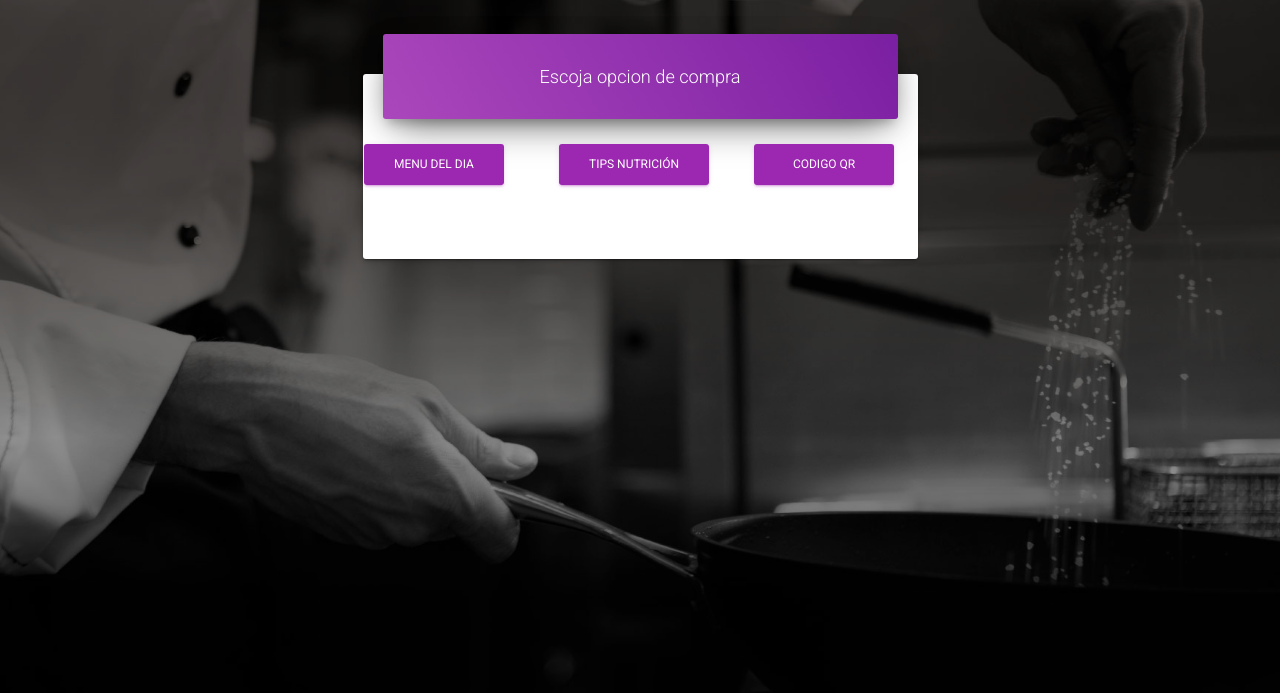
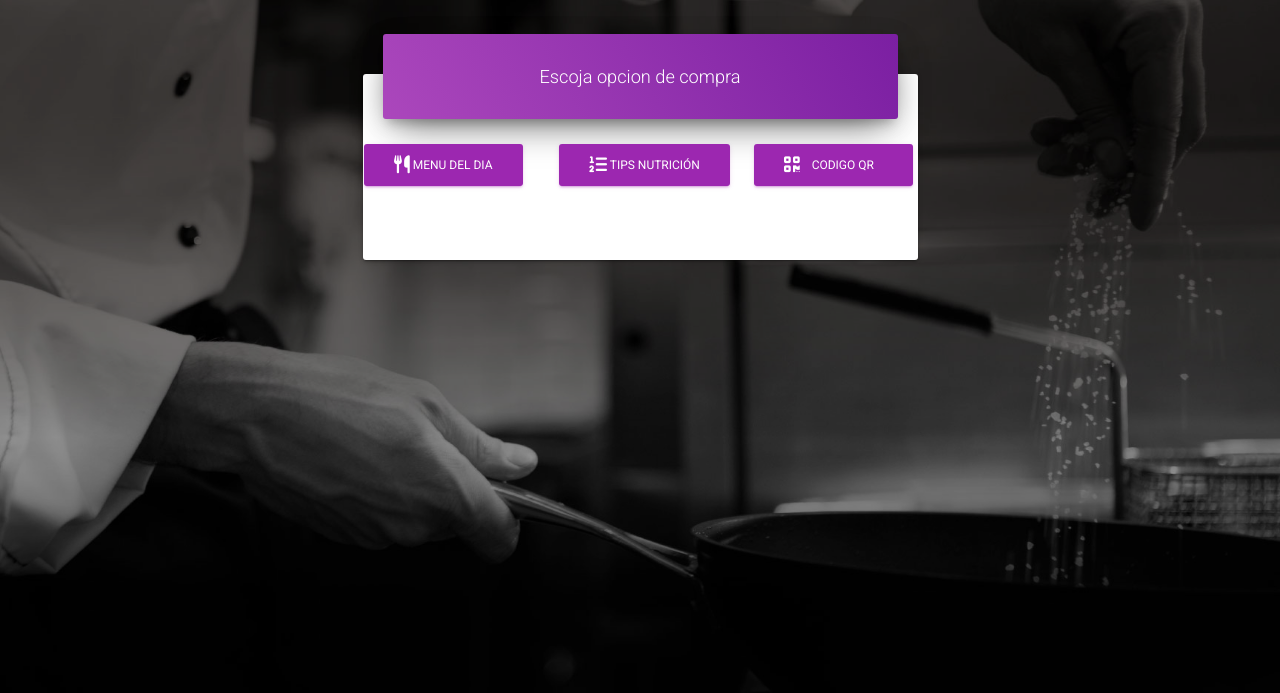
Before and after one commit to practisis/cateyal2, a plain HTML site: page www/pagina1.html in a window 1280 px wide. Shown: the part 107-800 px from the top of the page. Drawn offline with Linux system fonts and the light colour scheme.

Commit message:
Update pagina1.html

```diff
--- a/www/pagina1.html
+++ b/www/pagina1.html
@@ -27,7 +27,7 @@
 	</style>
 </head>
 
-<body class="signup-page" onload="setupqr()">
+<body class="signup-page" onload="setupqr()" style="background-image: url('assets/img/city.jpg'); background-size: cover; background-position: top center;">
 	<nav class="navbar navbar-transparent navbar-absolute">
     	<div class="container">
         	<!-- Brand and toggle get grouped for better mobile display -->
@@ -79,7 +79,7 @@
     </nav>
 
     <div class="wrapper">
-		<div class="header header-filter" style="background-image: url('assets/img/city.jpg'); background-size: cover; background-position: top center;">
+		<div class="header header-filter" >
 			<div class="container">
 				<br>
 				<div class="row">
@@ -96,7 +96,7 @@
 									<div class = 'col-md-3'>
 										<center>
 											<button onclick = "$('#modal1').modal('show') , $('#modal2').modal('hide') , $('#modal3').modal('hide')"class="btn btn-primary " data-toggle="modal" data-target="#myModal">
-												Menu del dia
+												<i class="fa fa-cutlery" aria-hidden="true"></i>  Menu del dia
 												<div class="ripple-container"></div>
 											</button>
 										</center>
@@ -105,7 +105,7 @@
 									<div class = 'col-md-3'>
 										<center>
 											<button onclick = "$('#modal1').modal('hide') , $('#modal2').modal('hide') , $('#modal3').modal('show') "class="btn btn-primary " data-toggle="modal" data-target="#myModal">
-												Tips Nutrición
+												<i class="fa fa-list-ol" aria-hidden="true"></i>  Tips Nutrición
 												<div class="ripple-container"></div>
 											</button>
 										</center>
@@ -115,7 +115,7 @@
 
 										<center>
 											<button onclick = "$('#modal1').modal('hide') , $('#modal2').modal('show') , $('#modal3').modal('hide') , doqr()" class="btn btn-primary " data-toggle="modal" data-target="#myModal">
-												&nbsp;&nbsp;&nbsp;Codigo QR&nbsp;&nbsp;&nbsp;
+												<i class="fa fa-qrcode" aria-hidden="true"></i> &nbsp;&nbsp;&nbsp;Codigo QR&nbsp;&nbsp;&nbsp;
 												<div class="ripple-container"></div>
 											</button>
 										</center>
@@ -167,7 +167,7 @@
 					<button type="button" class="close" data-dismiss="modal" aria-label="Close"><span aria-hidden="true">&times;</span></button>
 					<h4 class="modal-title">Codigo QR</h4>
 				</div>
-				<div class="modal-body" style ="background-color: #4a4a4a;text-align: center;padding-left: 20%">
+				<div class="modal-body" style ="background-color: #4a4a4a;text-align: center;">
 					<div id="qrdiv">
 
 					  <form name="qrinp" style = "display:none;">
```
